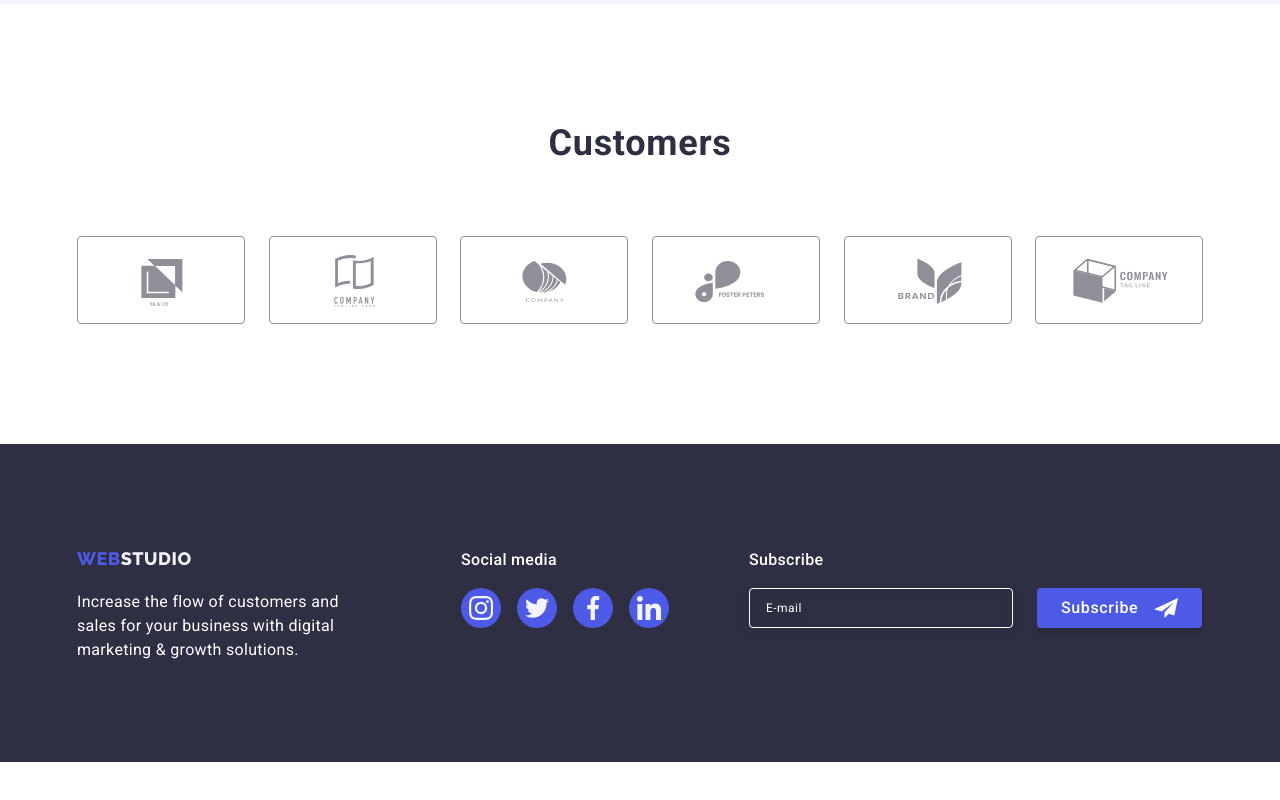
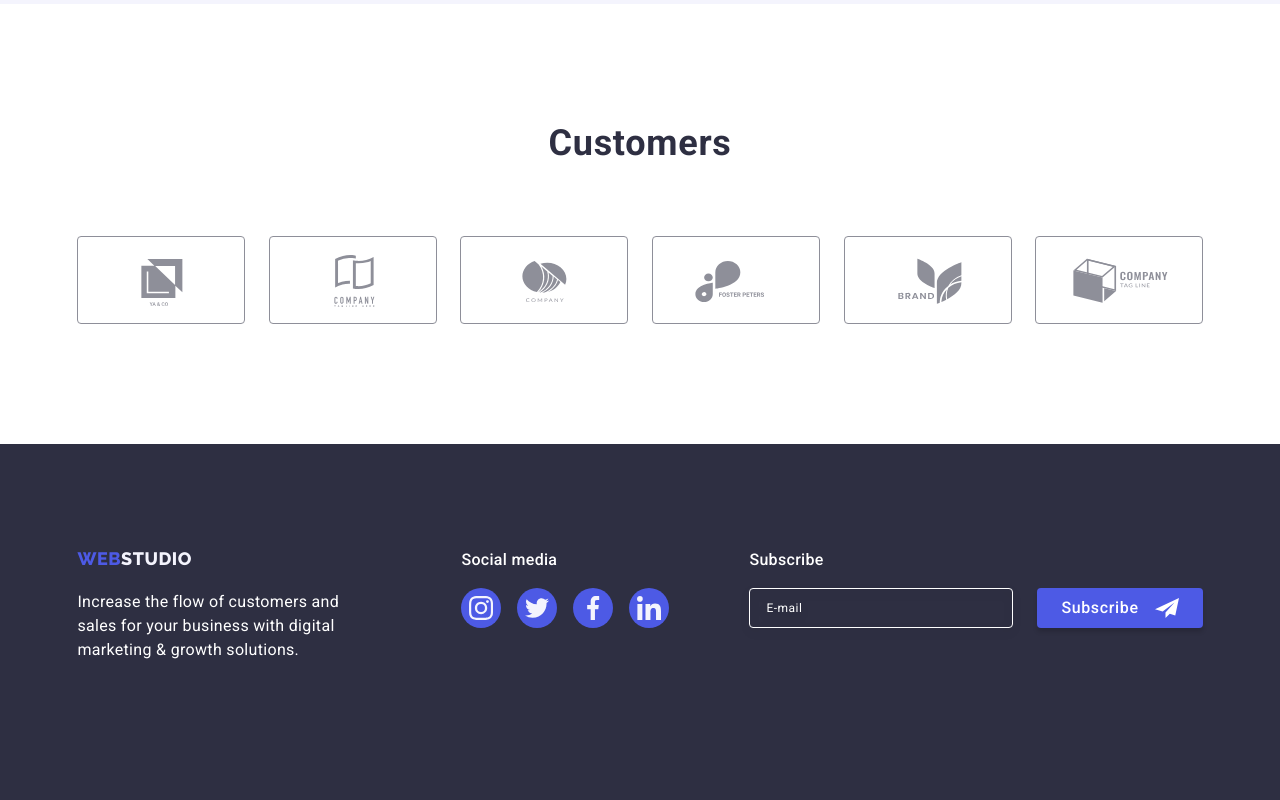
Before and after one commit to Kir2023/goit-markup-hw-07, a plain HTML site: page index.html in a window 1280 px wide. Shown: the part 2317-3117 px from the top of the page. Before the commit the page ends 3079 px from the top, so only its background shows below. Drawn offline with nearby package versions, Linux system fonts and the light colour scheme; a script that the page names is missing.

Commit message:
Update styles.css

```diff
--- a/css/styles.css
+++ b/css/styles.css
@@ -824,16 +824,32 @@ body {
   padding-bottom: 96px;
 }
 }
+@media screen and (min-width: 768px) {
+  .footer-container {
+  display: flex;
+  flex-wrap: wrap;
+  justify-content: center;
+}
+.footer-left-side {
+  margin-right: 24px;
+  margin-bottom: 72px;
+}
+.email-form {
+  display: flex;
+  column-gap: 24px;
+  align-content: stretch;
+}
+
+}
 @media screen and (min-width: 1158px) {
   .footer {
   background-color: var(--secondary-text-color-theme-dark);
   padding-top: 100px;
   padding-bottom: 100px;
 }
-}
-@media screen and (min-width: 1158px) {
 .footer-container {
   display: flex;
+  flex-wrap: nowrap;
   align-items: baseline;
 }
 .footer-left-side {
@@ -845,12 +861,9 @@ body {
 .email-form {
   display: flex;
 }
-.subscribe-wrapper {
-  margin-right: 24px;
-}
 }
 /* Portfolio */
-.portfolio-section {
+/* .portfolio-section {
   padding: 96px 0 120px;
 }
 .filter-btn-list {
@@ -946,7 +959,7 @@ body {
 .portfolio-link:hover .overlay,
 .portfolio-link:focus .overlay {
   transform: translateY(0%);
-}
+} */
 /* MODAL WINDOW */
 .backdrop {
   position: fixed;
```
